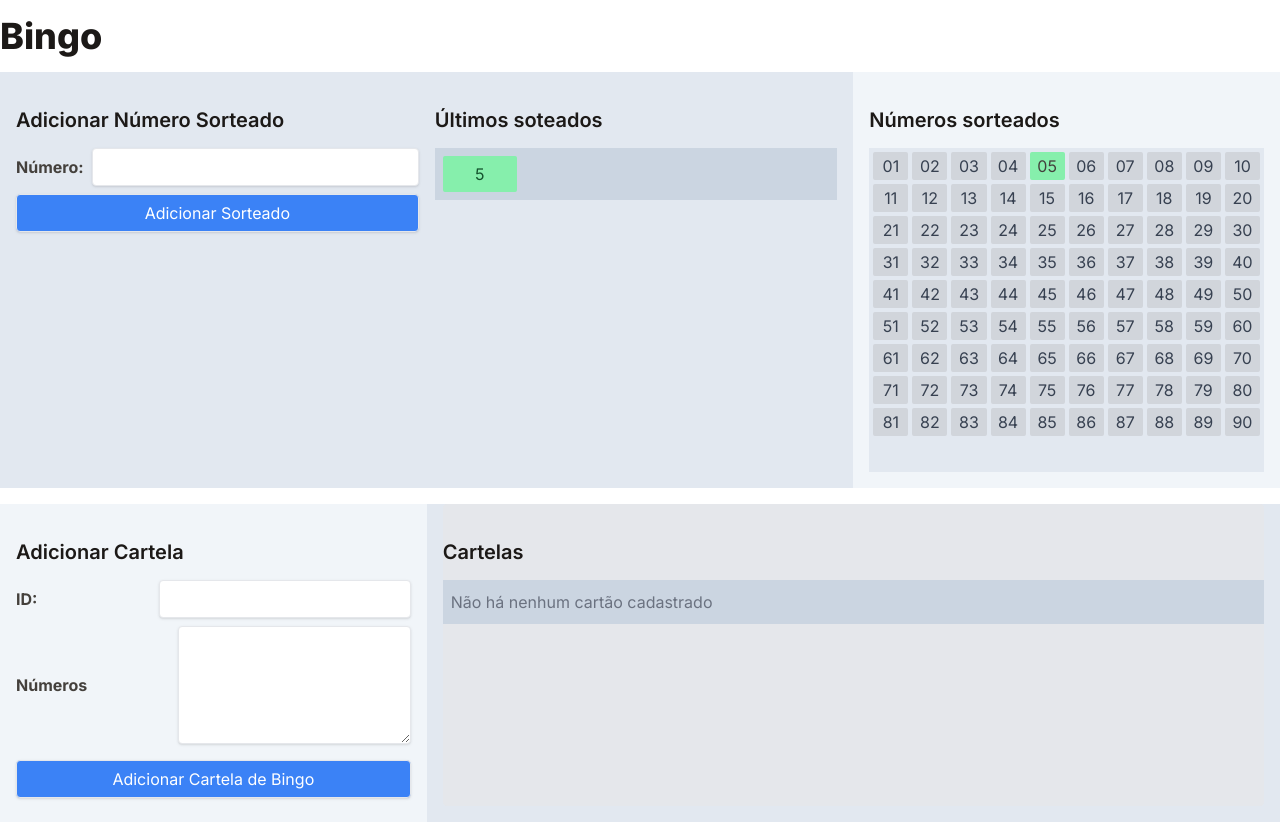
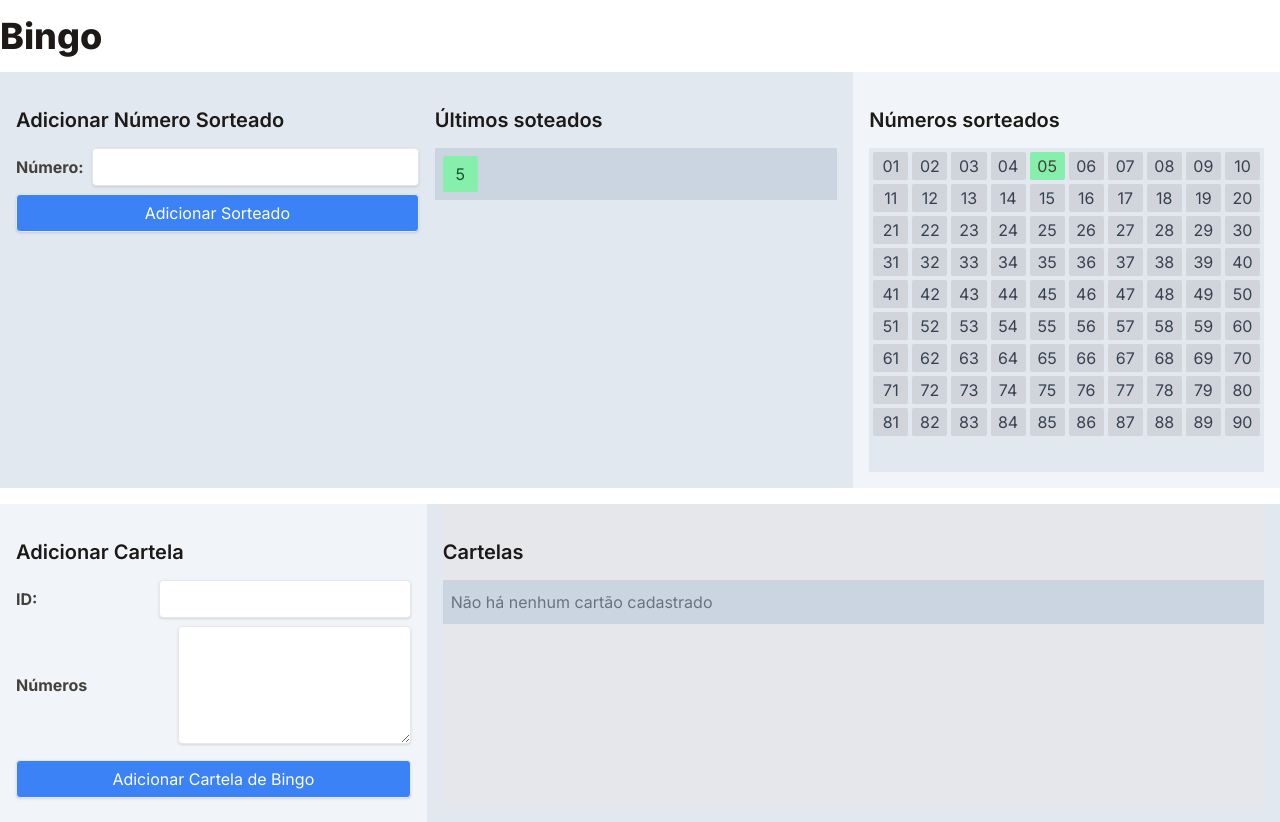
Before and after one commit to adroaldof/bingo-web-checker, a Next.js app: page / in a window 1280 px wide. Both pictures are taken after typing "5" into the empty fields and a click on the button "Adicionar Sorteado". Built offline with nearby package versions, Linux system fonts and the light colour scheme; what tw-elements would draw is missing.

Commit message:
feat(drawn-numbers): avoid duplicated drawn number

```diff
--- a/src/app/page.tsx
+++ b/src/app/page.tsx
@@ -13,7 +13,8 @@ export default function Home() {
   const [cards, setCards] = useState<Card[]>([])
 
   const addDrawnNumber = (value: number) => {
-    setDrawnNumber([...drawnNumbers, value])
+    if (drawnNumbers.includes(value)) return
+    setDrawnNumber([value, ...drawnNumbers])
     const updated = cards.map((card) => main.card.drawCardNumber.execute({ card, number: value }))
     setCards(updated)
   }
--- a/src/components/DrawnNumberForm.tsx
+++ b/src/components/DrawnNumberForm.tsx
@@ -1,3 +1,4 @@
+import { useEffect } from 'react'
 import { useForm } from 'react-hook-form'
 
 type DrawNumberFormProps = {
@@ -5,7 +6,7 @@ type DrawNumberFormProps = {
 }
 
 export const DrawnNumberForm = ({ onSuccess }: DrawNumberFormProps) => {
-  const { handleSubmit, register, reset } = useForm({
+  const { handleSubmit, register, reset, setFocus } = useForm({
     defaultValues: {
       number: null,
     },
@@ -14,7 +15,12 @@ export const DrawnNumberForm = ({ onSuccess }: DrawNumberFormProps) => {
   const onSubmit = async (data: any) => {
     onSuccess(+data.number)
     reset()
+    setFocus('number')
   }
+
+  useEffect(() => {
+    setFocus('number')
+  }, [setFocus])
 
   return (
     <div className="flex flex-col w-1/2">
--- a/src/components/LastDrawnNumbers.tsx
+++ b/src/components/LastDrawnNumbers.tsx
@@ -10,11 +10,8 @@ export const LastDrawnNumbers = ({ drawnNumbers }: LastDrawNumbersProps) => {
       <h3>Últimos soteados</h3>
       <div className="p-2 bg-slate-300">
         {drawnNumbers.length ? (
-          <div className="grid grid-cols-5 gap-1">
-            {drawnNumbers
-              .slice(-5)
-              .reverse()
-              .map((number, index) => (
+          <div className="grid grid-cols-10 gap-1">
+            {drawnNumbers.map((number, index) => (
               <div
                 key={index}
                 data-cy={`last-drawn-${number}`}
```
Lines whose indentation alone changed are shown as unchanged.
